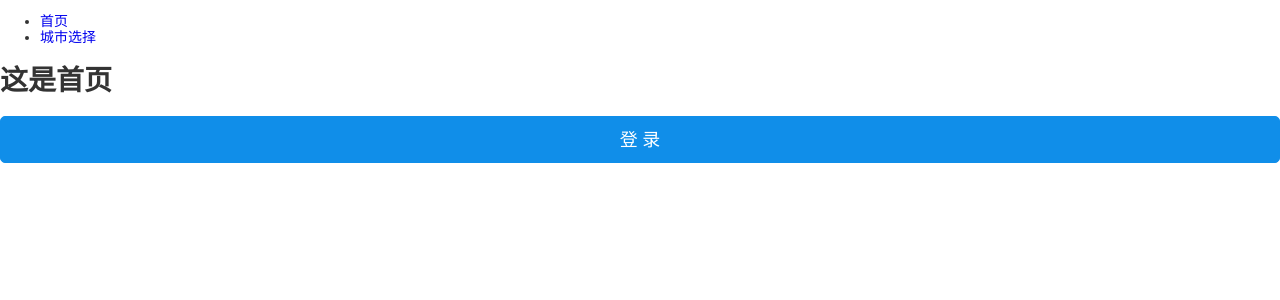
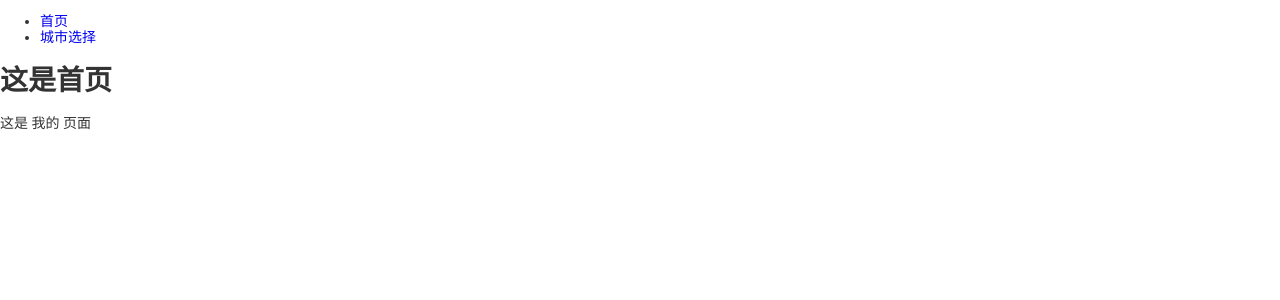
Before and after one commit to wangxiuting/really-city-app, a React (Create React App) app: page /home/profile in a window 1280 px wide. Shown: the top 300 px of the page. Built offline with nearby package versions, Linux system fonts and the light colour scheme.

Commit message:
配置嵌套路由

```diff
--- a/src/App.js
+++ b/src/App.js
@@ -26,6 +26,7 @@ const App = () => {
         </ul>
 
         {/* 首页： */}
+        {/* 外层路由，用来渲染整个 Home 页面 */}
         <Route path="/home" component={Home} />
         {/* 城市选择页面： */}
         <Route path="/citylist" component={CityList} />
--- a/src/pages/Home/index.js
+++ b/src/pages/Home/index.js
@@ -1,7 +1,15 @@
 import React from 'react'
 
 // 演示 antd-mobile 的使用：
-import { Button } from 'antd-mobile'
+// import { Button } from 'antd-mobile'
+
+import { Route } from 'react-router-dom'
+
+// 导入该页面中的子路由组件
+import Index from '../Index'
+import HouseList from '../HouseList'
+import News from '../News'
+import Profile from '../Profile'
 
 export default class Home extends React.Component {
   render() {
@@ -9,8 +17,25 @@ export default class Home extends React.Component {
       <div>
         <h1>这是首页</h1>
 
+        {/* 为了在 Home 组件中，能够实现底部菜单的切换，就需要使用 子路由 来实现 */}
+        {/*
+          为了能够同时展示 父路由和子路由，就需要 pathname 可以同时被 父路由的路由规则 和 子路由的路由规则匹配，因此，就让子路由的路由规则以父路由的路由规则开头。
+
+          如何记忆？子路由的path以父路由的path开头即可
+
+          比如：
+            http://localhost:3000/home/profile
+
+            父路由：<Route path="/home" component={Home} />
+            子路由：<Route path="/home/profile" component={}></Route>
+        */}
+        <Route path="/home/index" component={Index} />
+        <Route path="/home/list" component={HouseList} />
+        <Route path="/home/news" component={News} />
+        <Route path="/home/profile" component={Profile} />
+
         {/* 渲染 Button 组件 */}
-        <Button type="primary">登录</Button>
+        {/* <Button type="primary">登录</Button> */}
       </div>
     )
   }
--- /dev/null
+++ b/src/pages/HouseList/index.js
@@ -0,0 +1,7 @@
+import React from 'react'
+
+export default class HouseList extends React.Component {
+  render() {
+    return <div>这是 找房页面 </div>
+  }
+}
--- /dev/null
+++ b/src/pages/Index/index.js
@@ -0,0 +1,7 @@
+import React from 'react'
+
+export default class Index extends React.Component {
+  render() {
+    return <div>这是 首页 </div>
+  }
+}
--- /dev/null
+++ b/src/pages/News/index.js
@@ -0,0 +1,7 @@
+import React from 'react'
+
+export default class News extends React.Component {
+  render() {
+    return <div>这是 咨询 页面</div>
+  }
+}
--- /dev/null
+++ b/src/pages/Profile/index.js
@@ -0,0 +1,7 @@
+import React from 'react'
+
+export default class Profile extends React.Component {
+  render() {
+    return <div>这是 我的 页面</div>
+  }
+}
```
